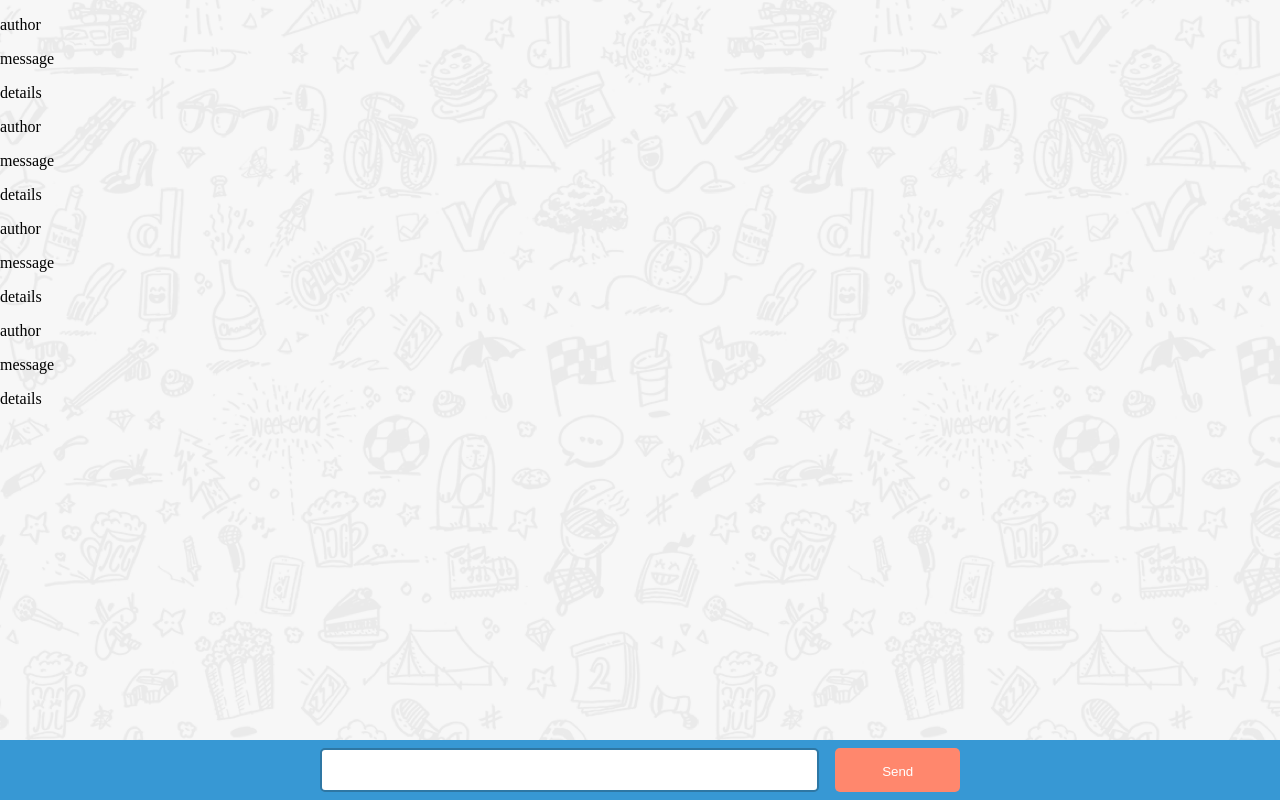
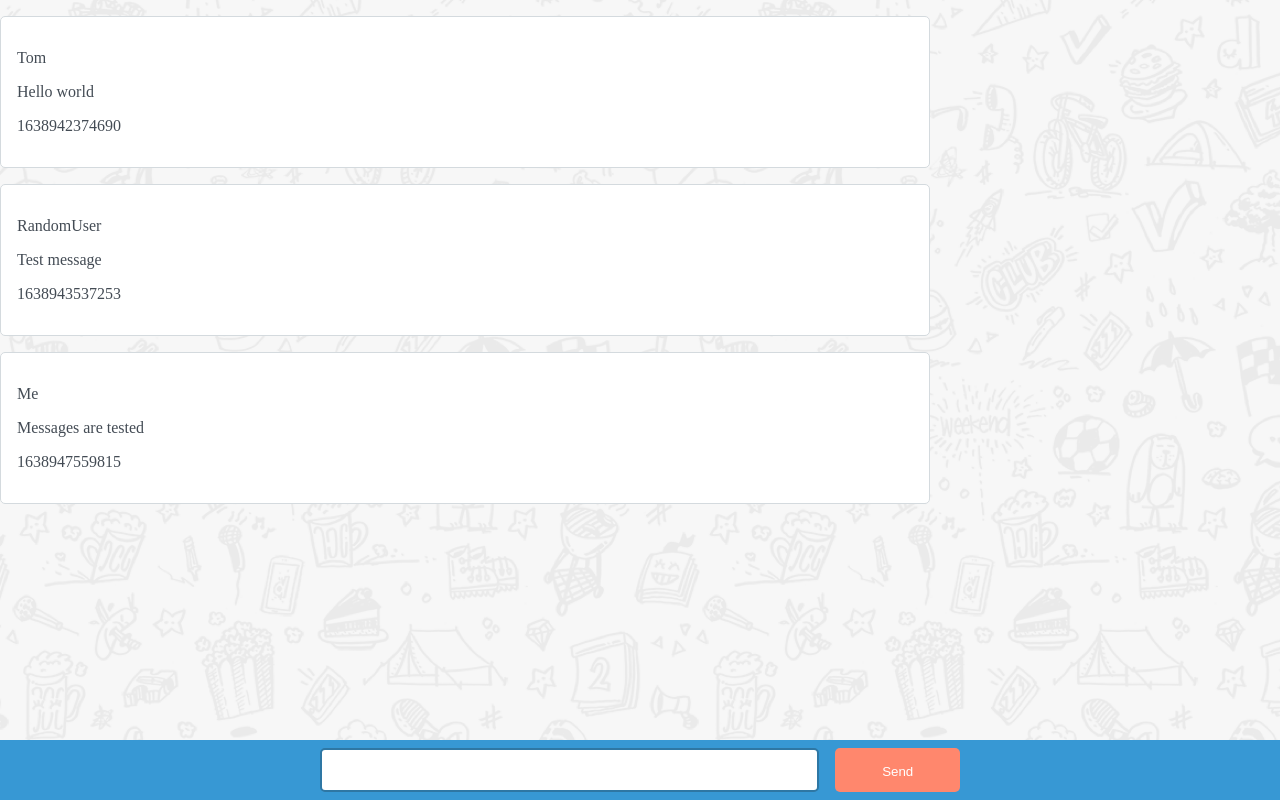
Before and after one commit to ddetkovs/mychatapp, a React (Create React App) app: page / in a window 1280 px wide. Built offline with nearby package versions, Linux system fonts and the light colour scheme.

Commit message:
dummy messages and message styling

```diff
--- a/src/MessageFeed.module.scss
+++ b/src/MessageFeed.module.scss
@@ -1,5 +1,22 @@
+$message-margin: 16px;
+$message-padding: $message-margin;
 
-.message-feed-container{
+.message-feed-container {
   width: 100%;
   flex-basis: 100%;
+
+  .message-entry {
+    color: #434b54;
+    background-color: #ffffff;
+    border-color: #d4dade;
+    border-radius: 5px;
+    border-width: 1px;
+    border-style: solid;
+    align-self: flex-start;
+    margin-top: $message-margin;
+    margin-bottom: $message-margin;
+    padding: $message-padding;
+    min-width: 120px;
+    max-width: 70%;
+  }
 }
--- a/src/MessageFeed.tsx
+++ b/src/MessageFeed.tsx
@@ -1,11 +1,42 @@
 import React from 'react';
 import styles from './MessageFeed.module.scss';
-const Message = ({}) => {
+
+type Message = {
+  _id: string;
+  message: string;
+  author: string;
+  timestamp: number;
+};
+
+type Messages = Message[];
+
+const messages: Messages = [
+  {
+    _id: '61b046a648c220001b5f6c7f',
+    message: 'Hello world',
+    author: 'Tom',
+    timestamp: 1638942374690,
+  },
+  {
+    _id: '61b04b3148c220001b5f6c80',
+    message: 'Test message',
+    author: 'RandomUser',
+    timestamp: 1638943537253,
+  },
+  {
+    _id: '61b05ae748c220001b5f6c81',
+    message: 'Messages are tested',
+    author: 'Me',
+    timestamp: 1638947559815,
+  },
+];
+
+const MessageEntry = ({ message }: { message: Message }) => {
   return (
-    <div>
-      <p>author</p>
-      <p>message</p>
-      <p>details</p>
+    <div className={styles['message-entry']}>
+      <p>{message.author}</p>
+      <p>{message.message}</p>
+      <p>{message.timestamp}</p>
     </div>
   );
 };
@@ -13,10 +44,9 @@ const Message = ({}) => {
 export const MessageFeed = () => {
   return (
     <div className={styles['message-feed-container']}>
-      <Message></Message>
-      <Message></Message>
-      <Message></Message>
-      <Message></Message>
+      {messages.map((message) => (
+        <MessageEntry key={message._id} message={message}></MessageEntry>
+      ))}
     </div>
   );
 };
```
